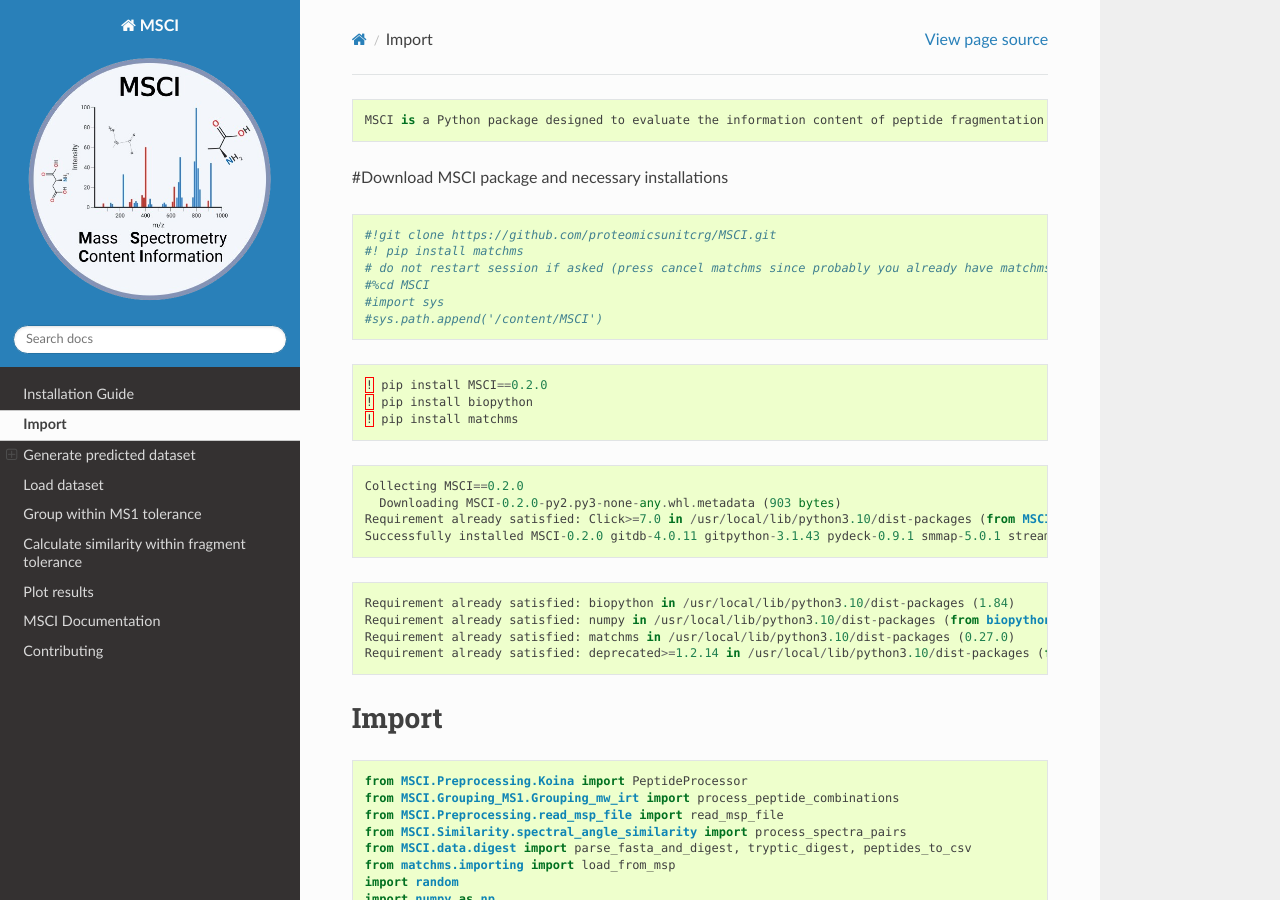
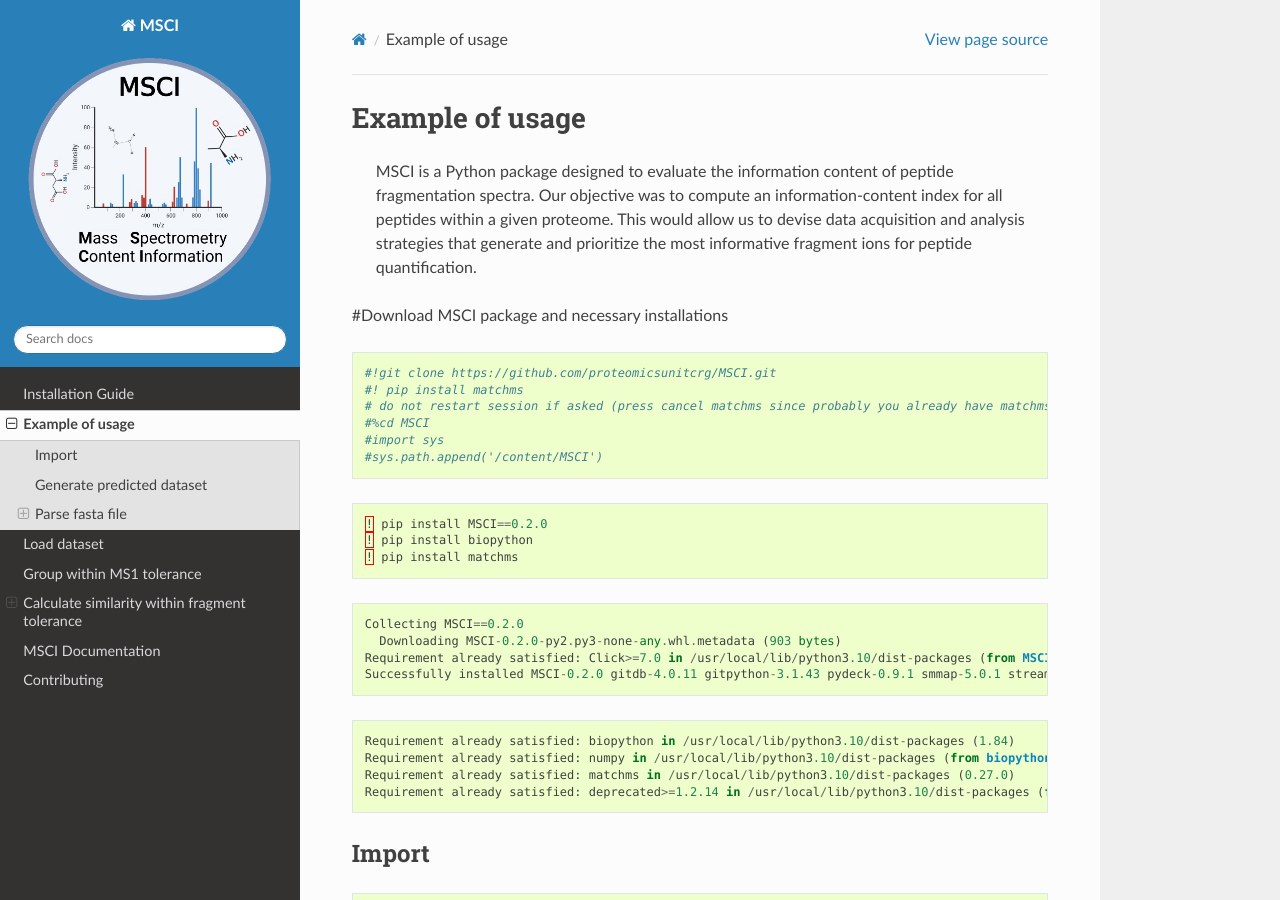
Before and after one commit to zahrael97/MSCI, a Sphinx documentation site: the page built from docs/tutorial.rst, in a window 1280 px wide and 900 px high. Built offline with Sphinx 7.4.7 and the Read the Docs theme 3.1.0, drawn with Linux system fonts in a browser that asks for light colours; pages that are not in the unit, such as notebooks, are missing from menus; some of the changed text lies outside the part shown.

Commit message:
Update tutorial.rst

```diff
--- a/docs/tutorial.rst
+++ b/docs/tutorial.rst
@@ -1,8 +1,5 @@
-.. container::
-
-   .. container::
-
-      ::
+Example of usage
+======
 
          MSCI is a Python package designed to evaluate the information content of peptide fragmentation spectra. Our objective was to compute an information-content index for all peptides within a given proteome. This would allow us to devise data acquisition and analysis strategies that generate and prioritize the most informative fragment ions for peptide quantification.
 
@@ -45,7 +42,7 @@
 
 
 Import
-======
+------
 
 .. code:: python
 
@@ -61,7 +58,7 @@ Import
 
 
 Generate predicted dataset
-==========================
+---------------------------
 
 Parse fasta file
 ----------------
@@ -886,7 +883,7 @@ Calculate similarity within fragment tolerance
 
 
 Plot results
-============
+---------
 
 Plot spectra of interest using matchms
 ~~~~~~~~~~~~~~~~~~~~~~~~~~~~~~~~~~~~~~
```
